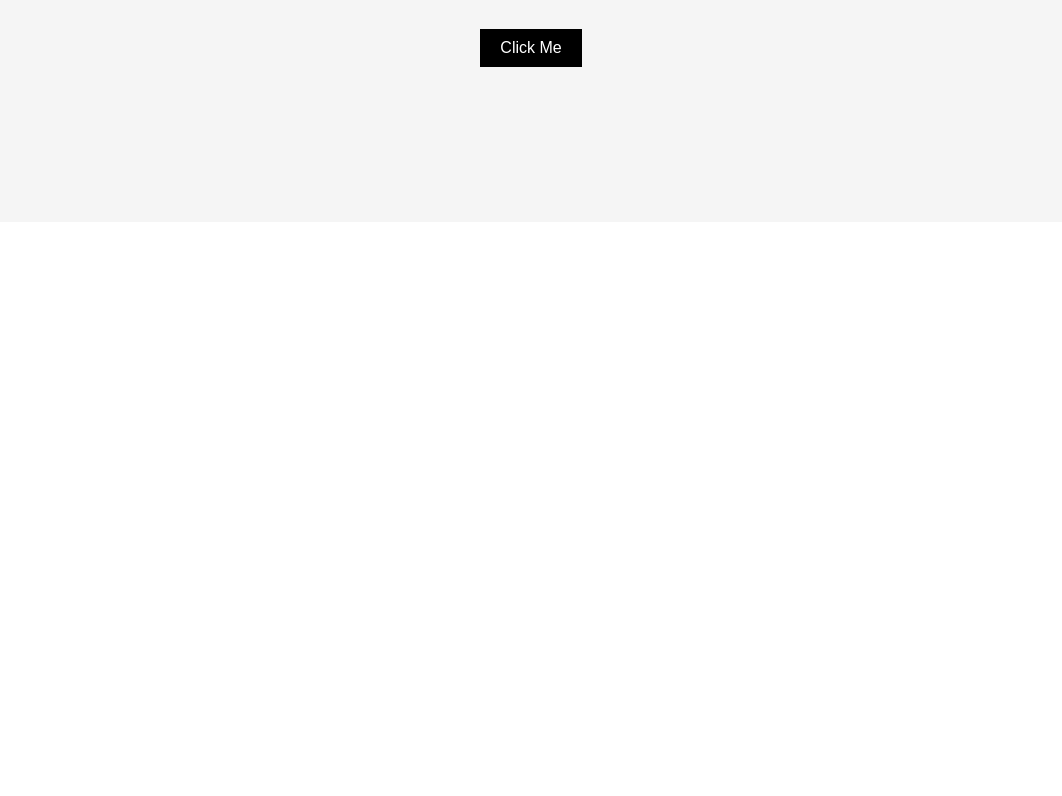
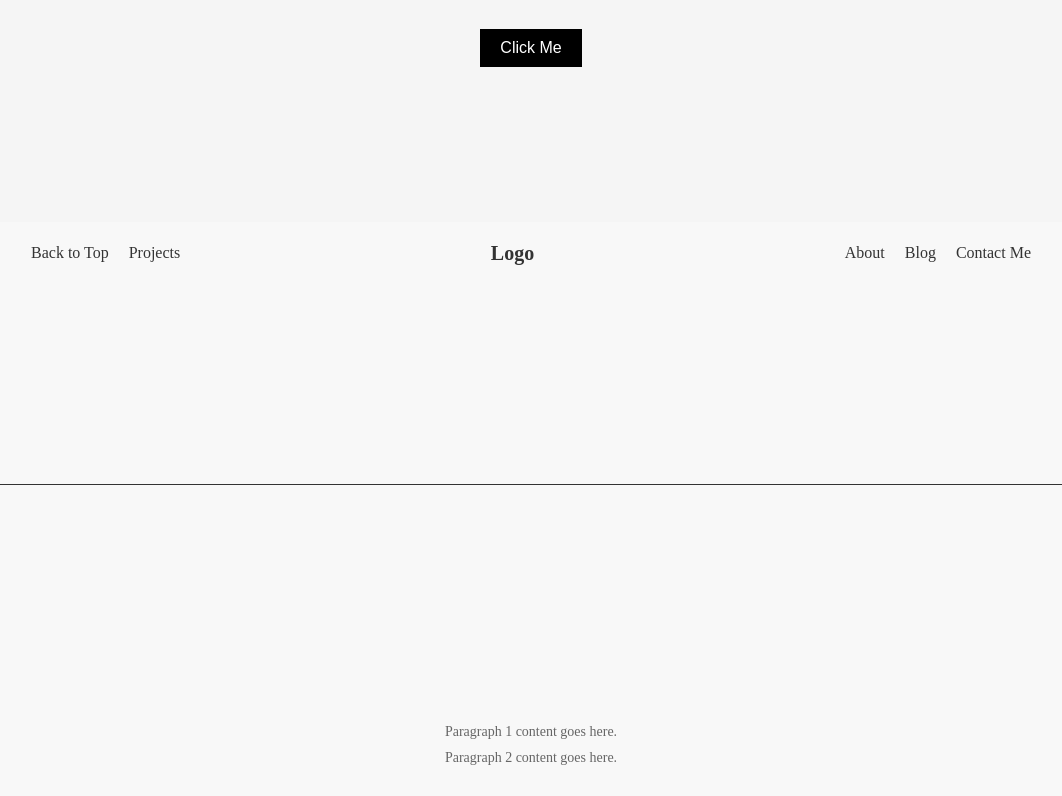
Before and after one commit to Laelys/portofolio_project, a React (Vite) app: page / in a window 1280 px wide. Shown: the part 3992-4788 px from the top of the page, without its empty margins (109-1171 px from the left). Before the commit the page ends 4214 px from the top, so only its background shows below. Built offline with nearby package versions, Linux system fonts and the light colour scheme.

Commit message:
added footer component
not stylized properly yet

```diff
--- /dev/null
+++ b/src/components/Footer.jsx
@@ -0,0 +1,42 @@
+import { Link } from "react-router-dom";
+import "../styling/footer.css";
+
+const Footer = () => {
+  return (
+    <footer className="footer">
+      <div className="footer__links__container">
+        <div className="footer__links__left">
+          <Link
+            to="#"
+            className="footer__link"
+            onClick={() => window.scrollTo({ top: 0, behavior: "smooth" })}
+          >
+            Back to Top
+          </Link>
+          <Link to="/projects" className="footer__link">
+            Projects
+          </Link>
+        </div>
+        <div className="footer__logo">Logo</div>
+        <div className="footer__links__right">
+          <Link to="/about" className="footer__link">
+            About
+          </Link>
+          <Link to="/posts" className="footer__link">
+            Blog
+          </Link>
+          <Link to="/cta__form" className="footer__link">
+            Contact Me
+          </Link>
+        </div>
+      </div>
+      <div className="footer__divider"></div>
+      <div className="footer__info">
+        <p>Paragraph 1 content goes here.</p>
+        <p>Paragraph 2 content goes here.</p>
+      </div>
+    </footer>
+  );
+};
+
+export default Footer;
--- a/src/pages/Home.jsx
+++ b/src/pages/Home.jsx
@@ -4,6 +4,7 @@
 import "../styling/home.css";
 import quoteImage from "../assets/quote-image/portrait.png";
 import AboutMe from "../components/AboutMe";
+import Footer from "../components/Footer";
 
 const Home = () => {
   return (
@@ -31,6 +32,7 @@
         <p>This is a description for the new section.</p>
         <button className="cta__section__button">Click Me</button>
       </div>
+      <Footer />
     </>
   );
 };
--- /dev/null
+++ b/src/styling/footer.css
@@ -0,0 +1,55 @@
+.footer {
+  max-width: 1440px;
+  height: 534px;
+  margin: 0 auto;
+  padding: 20px;
+  display: flex;
+  flex-direction: column;
+  justify-content: space-between;
+  align-items: center;
+  background-color: #f8f8f8;
+}
+
+.footer__links__container {
+  display: flex;
+  width: 1000px;
+  justify-content: space-between;
+  align-items: center;
+}
+
+.footer__links__left,
+.footer__links__right {
+  display: flex;
+  gap: 20px;
+}
+
+.footer__link {
+  text-decoration: none;
+  color: #333;
+  font-size: 16px;
+}
+
+.footer__logo {
+  font-size: 20px;
+  font-weight: bold;
+  color: #333;
+  text-align: center;
+}
+
+.footer__divider {
+  width: 100%;
+  height: 1px;
+  background-color: #333;
+  margin-top: 10px;
+}
+
+.footer__info {
+  text-align: center;
+  margin-top: 20px;
+}
+
+.footer__info p {
+  margin: 10px 0;
+  font-size: 14px;
+  color: #666;
+}
```
